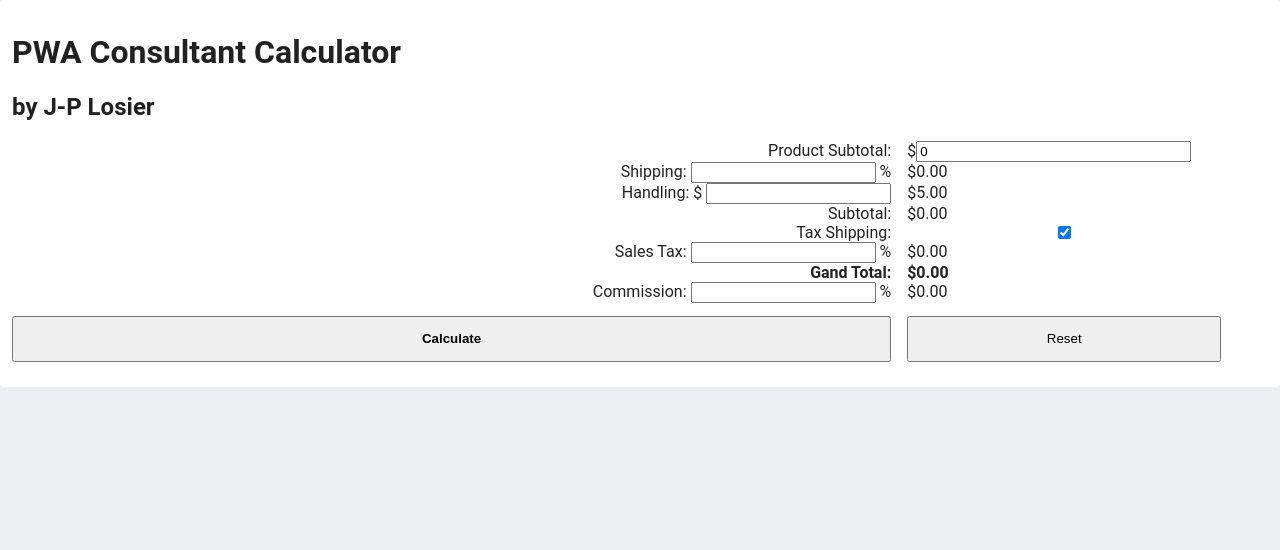
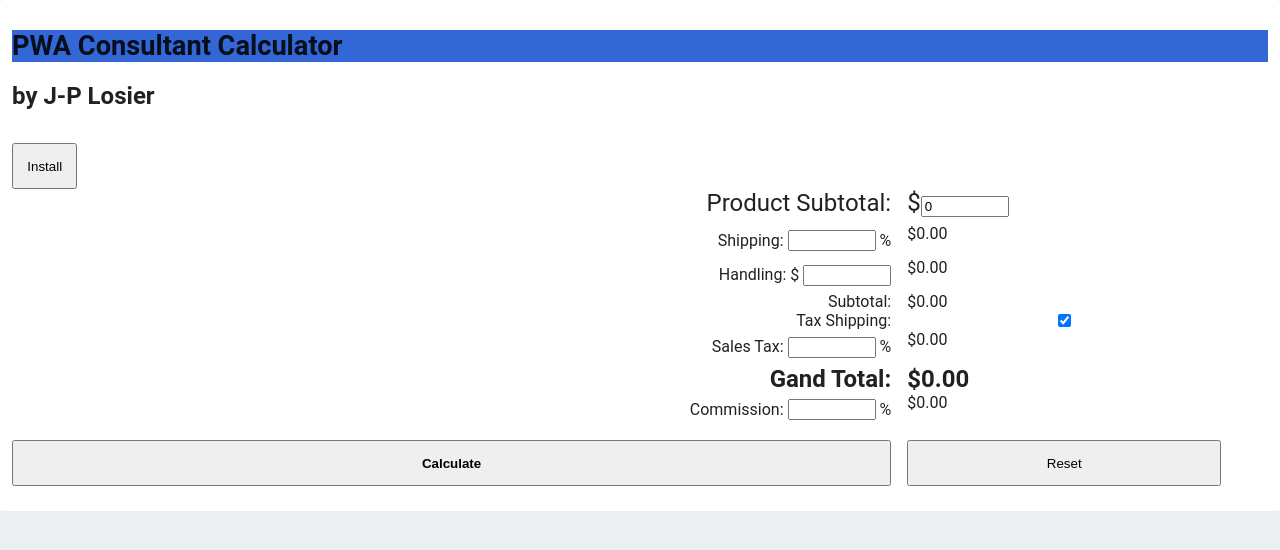
Before and after one commit to jplosier/PWA-Consultant-Calculator, a plain HTML site: page index.html in a window 1280 px wide. Both pictures are taken after a click on the button "Reset". Drawn offline with Linux system fonts and the light colour scheme.

Commit message:
Restoring files not updated because of editor Git settings issue.

```diff
--- a/index.html
+++ b/index.html
@@ -16,15 +16,17 @@
 
       #load { color: black; text-align: center; font-size: 13px; }
 
+      h1 { font-size:170%; background-color:#3367D6; }
       .calculator {
         display: grid;
         grid-template-columns: 70% 25%;
         grid-column-gap: 1em;
         grid-auto-flow: row;
       }
-      .row { border: 1px solid red; }
       .lcol { text-align:right; }
-      input.rcol { width:85%; }
+      input.lcol { width:6em; margin:0.5em 0; }
+      input.rcol { width:6em; margin:0.5em 0;}
+      .big { font-size:150%; }
       button { padding:1em; text-align:center; margin-top:1em; }
     </style>
     <link rel="style" href="styles/main.css"/>
@@ -35,24 +37,25 @@
     <div id="main">
       <h1>PWA Consultant Calculator</h1>
       <h2>by J-P Losier</h2>
+      <button id="butInstall">Install</button>
       <div class="calculator">
-        <label for="prod_subtotal" class="lcol">Product Subtotal:</label>
-        <div class="rcol">
-          $<input type="number" class="rcol" id="prod_subtotal" name="prod_subtotal" value="0.00" />
+        <label for="prod_subtotal" class="lcol big">Product Subtotal:</label>
+        <div class="rcol big">
+          $<input type="number" class="rcol" id="prod_subtotal" name="prod_subtotal" value="" />
         </div>
 
         <div class="lcol">
           <label for="ship_rate">Shipping:</label>
-          <input type="number" class="lcol" id="ship_rate" name="ship_rate" value="5"/>
+          <input type="number" class="lcol" id="ship_rate" name="ship_rate" value=""/>
           %
         </div>
         <span class="rcol" id="ship_total">$0.00</span>
 
         <div class="lcol">
           <label for="hand_fee">Handling:</label> $
-          <input type="number" class="lcol" id="hand_fee"name="hand_fee" value="5" />
+          <input type="number" class="lcol" id="hand_fee"name="hand_fee" value="" />
         </div>
-        <span class="rcol" id="hand_total">$5.00</span>
+        <span class="rcol" id="hand_total">$0.00</span>
 
         <label for="subtotal" class="lcol">Subtotal:</label>
         <span class="rcol" id="subtotal">$0.00</span>
@@ -62,13 +65,13 @@
 
         <div class="lcol">
           <label for="tax_rate">Sales Tax:</label>
-          <input type="number" class="lcol" name="tax_rate" id="tax_rate" value="8.25" />
+          <input type="number" class="lcol" name="tax_rate" id="tax_rate" value="" />
           %
         </div>
         <span class="rcol" id="tax_total">$0.00</span>
 
-        <label for="grand_total" class="lcol"><strong>Gand Total:</strong></label>
-        <strong><span class="rcol" id="grand_total">$0.00</span></strong>
+        <label for="grand_total" class="lcol big"><strong>Gand Total:</strong></label>
+        <strong><span class="rcol big" id="grand_total">$0.00</span></strong>
 
         <div class="lcol">
           <label for="comm_rate">Commission:</label>
@@ -119,6 +122,7 @@
 		}
   </script>
   <script src="scripts/localforage.min.js"></script>
+  <script src="/scripts/install.js"></script>
   <script src="scripts/main.js" defer></script>
   </body>
 </html>
--- /dev/null
+++ b/scripts/install.js
@@ -0,0 +1,74 @@
+/*
+ * @license
+ * Your First PWA Codelab (https://g.co/codelabs/pwa)
+ * Copyright 2019 Google Inc. All rights reserved.
+ *
+ * Licensed under the Apache License, Version 2.0 (the "License");
+ * you may not use this file except in compliance with the License.
+ * You may obtain a copy of the License at
+ *
+ *     https://www.apache.org/licenses/LICENSE-2.0
+ *
+ * Unless required by applicable law or agreed to in writing, software
+ * distributed under the License is distributed on an "AS IS" BASIS,
+ * WITHOUT WARRANTIES OR CONDITIONS OF ANY KIND, either express or implied.
+ * See the License for the specific language governing permissions and
+ * limitations under the License
+ */
+'use strict';
+
+let deferredInstallPrompt = null;
+const installButton = document.getElementById('butInstall');
+installButton.addEventListener('click', installPWA);
+
+// CODELAB: Add event listener for beforeinstallprompt event
+window.addEventListener('beforeinstallprompt', saveBeforeInstallPromptEvent);
+
+/**
+ * Event handler for beforeinstallprompt event.
+ *   Saves the event & shows install button.
+ *
+ * @param {Event} evt
+ */
+function saveBeforeInstallPromptEvent(evt) {
+  // CODELAB: Add code to save event & show the install button.
+  deferredInstallPrompt = evt;
+  installButton.removeAttribute('hidden');
+}
+
+
+/**
+ * Event handler for butInstall - Does the PWA installation.
+ *
+ * @param {Event} evt
+ */
+function installPWA(evt) {
+  // CODELAB: Add code show install prompt & hide the install button.
+  deferredInstallPrompt.prompt();
+  // Hide the install button, it can't be called twice.
+  evt.srcElement.setAttribute('hidden', true);
+  // CODELAB: Log user response to prompt.
+  deferredInstallPrompt.userChoice
+    .then((choice) => {
+      if (choice.outcome === 'accepted') {
+        console.log('User accepted the A2HS prompt', choice);
+      } else {
+        console.log('User dismissed the A2HS prompt', choice);
+      }
+      deferredInstallPrompt = null;
+    });
+}
+
+// CODELAB: Add event listener for appinstalled event
+window.addEventListener('appinstalled', logAppInstalled);
+
+/**
+ * Event handler for appinstalled event.
+ *   Log the installation to analytics or save the event somehow.
+ *
+ * @param {Event} evt
+ */
+function logAppInstalled(evt) {
+  // CODELAB: Add code to log the event
+  console.log('PWA Consultaant was installed.', evt);
+}
--- a/scripts/main.js
+++ b/scripts/main.js
@@ -25,38 +25,37 @@ function makeReloadButton(){
   oReload.className = "material-icons";
   oReload.text = 'refresh';
   oReload.href = location.href + '?' + Math.random();
-
   document.body.appendChild(oReload);
   d(1, 'makeReloadButton();  // end');
 };   //  makeReloadButton();
 
 
-function loadItem(key) {
-  d(1, 'loadItem();  // start');
+function restoreInputValue(key) {
+  d(1, 'restoreInputValue();  // start');
   localforage.getItem(key).then(function(result){
     document.getElementById(key).value = result;
   }, function(err){
-    console.log('ERROR ' + err + ' in loadItem("' + key + '")');
+    console.log('ERROR ' + err + ' in restoreInputValue("' + key + '")');
   });
 
-  d(1, 'loadItem();  // end');
-};  // loadItem();
+  d(1, 'restoreInputValue();  // end');
+};  // restoreInputValue();
 
 
 function loadData() {
   d(1, 'loadData();  // start');
   // ship_rate, hand_fee, tax_rate, comm_rate
-  loadItem('ship_rate');
-  loadItem('hand_fee');
-  loadItem('tax_rate');
-  loadItem('comm_rate');
+  restoreInputValue('ship_rate');
+  restoreInputValue('hand_fee');
+  restoreInputValue('tax_rate');
+  restoreInputValue('comm_rate');
 
   d(1, 'loadData();  // end');
 };  // loadData()
 
 
-function saveItem(key) {
-  d(1, 'saveItem("' + key + '");  // start');
+function saveInputValue(key) {
+  d(1, 'saveInputValue("' + key + '");  // start');
 
   localforage.setItem(key, get_value(key)).then(function () {
     return localforage.getItem(key);
@@ -64,20 +63,20 @@ function saveItem(key) {
     // we got our value
   }).catch(function (err) {
     // we got an error
-    d(1, 'ERROR: "' + err + '" in saveData();');
+    d(1, 'ERROR: "' + err + '" in saveInputValue();');
   });
 
-  d(1, 'saveItem();  // end');
-};  // saveItem()
+  d(1, 'saveInputValue();  // end');
+};  // saveInputValue()
 
 
 function saveData() {
   d(1, 'saveData();  // start');
   // ship_rate, hand_fee, tax_rate, comm_rate
-  saveItem('ship_rate');
-  saveItem('hand_fee');
-  saveItem('tax_rate');
-  saveItem('comm_rate');
+  saveInputValue('ship_rate');
+  saveInputValue('hand_fee');
+  saveInputValue('tax_rate');
+  saveInputValue('comm_rate');
   d(1, 'saveData();  // end');
 };  // saveData()
 
@@ -118,6 +117,7 @@ function set(id, text) {
 
 function money(number) {
   d(1, 'money();  // start');
+  if (!number) number = 0;
   return '$' + number.toFixed(2);
   d(1, 'money();  // end');
 };  // money();
--- a/service-worker.js
+++ b/service-worker.js
@@ -1,12 +1,13 @@
 self.addEventListener('install', function(e) {
   e.waitUntil(
-    caches.open('PWA').then(function(cache) {
+    caches.open('PWAConsultantCalculator').then(function(cache) {
       return cache.addAll([
 				'index.html',
 				'favicon.ico',
 				'styles/main.css',
 				'scripts/main.js',
-				'scripts/localforage.min.js'
+				'scripts/localforage.min.js',
+				'scripts/install.js'
 			]);
 		})
 	);
```
Also changed, not shown: 1 other file.
